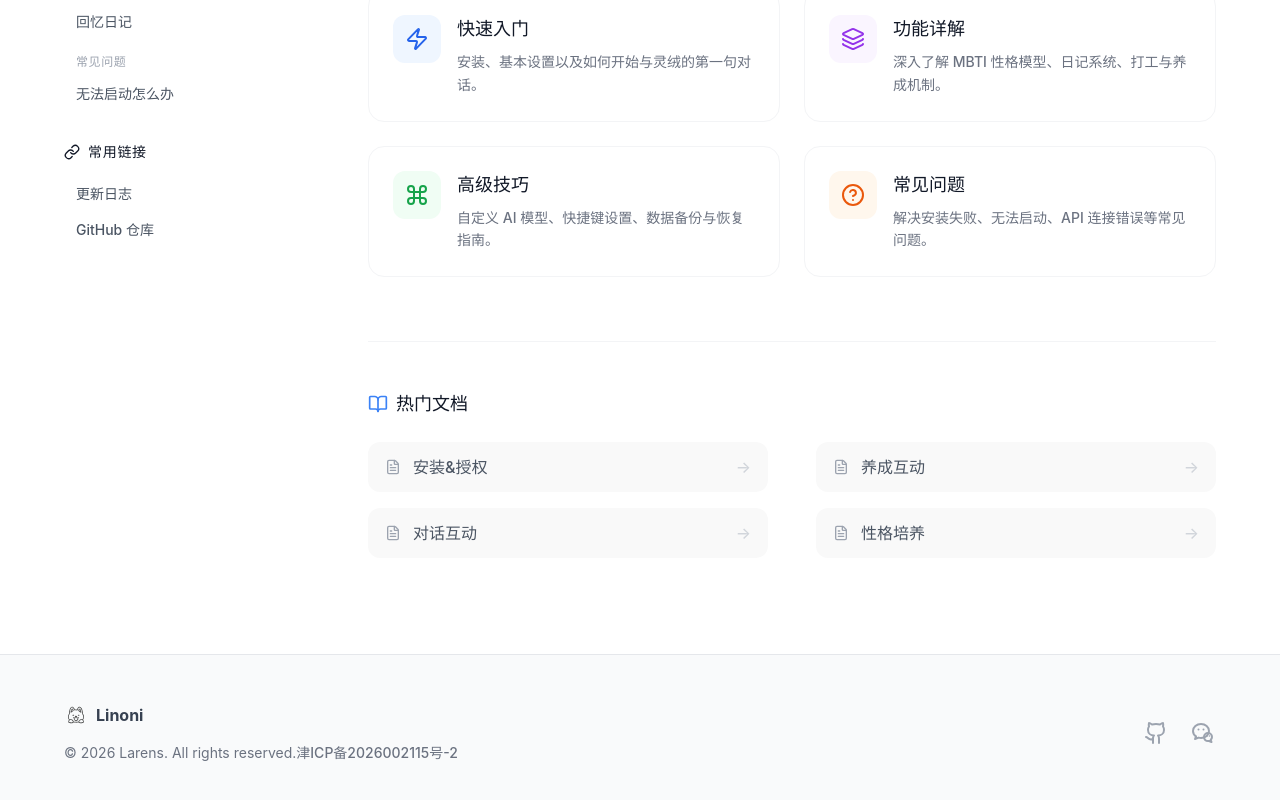
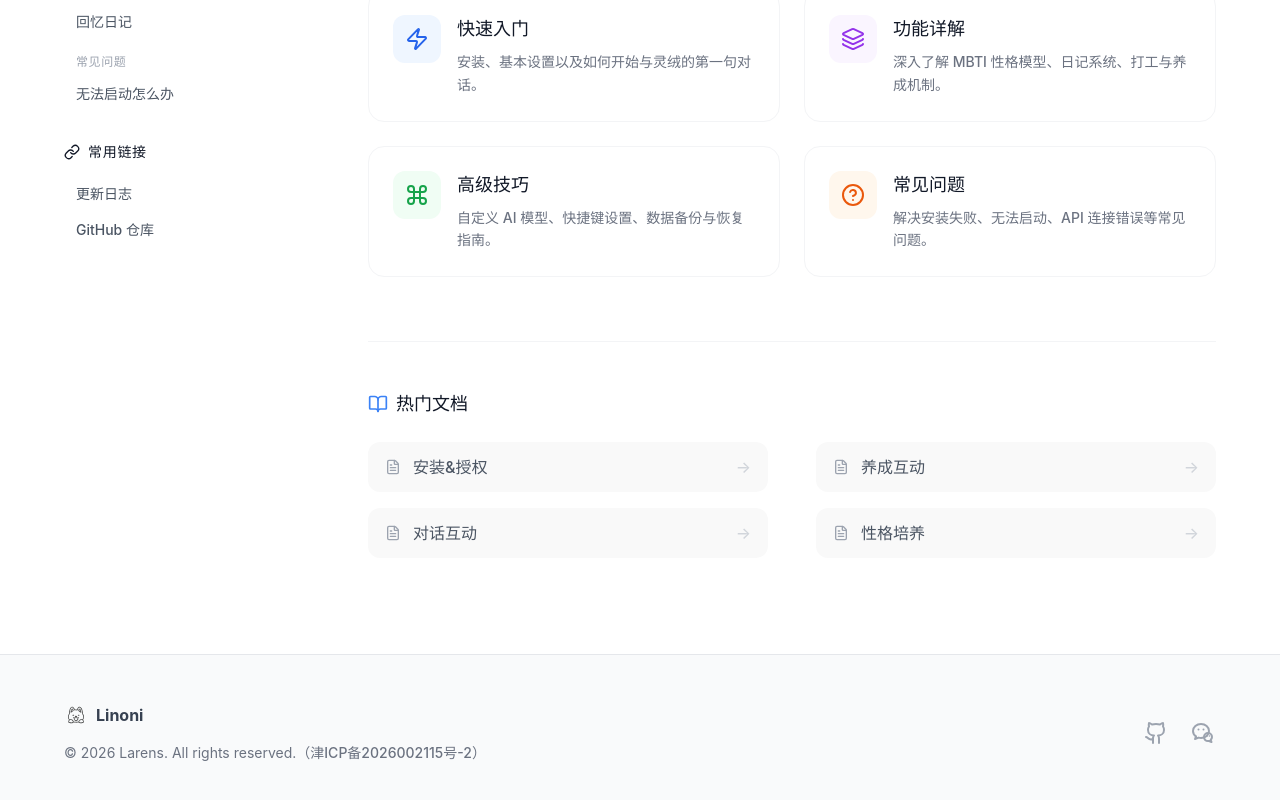
Before and after one commit to larens/linoni-web, a React (Vite) app: page /help in a window 1280 px wide. Shown: the part 330-1130 px from the top of the page. Built offline with nearby package versions, Linux system fonts and the light colour scheme.

Commit message:
feat: add icp record to footer

```diff
--- a/src/components/Footer.tsx
+++ b/src/components/Footer.tsx
@@ -34,7 +34,7 @@ const Footer: React.FC = () => {
               rel="noopener noreferrer"
               className="text-sm text-gray-500 transition-colors hover:text-gray-700 dark:text-gray-500 dark:hover:text-gray-300"
             >
-              津ICP备2026002115号-2
+              <span>（津ICP备2026002115号-2）</span>
             </a>
             </p>
 
```
